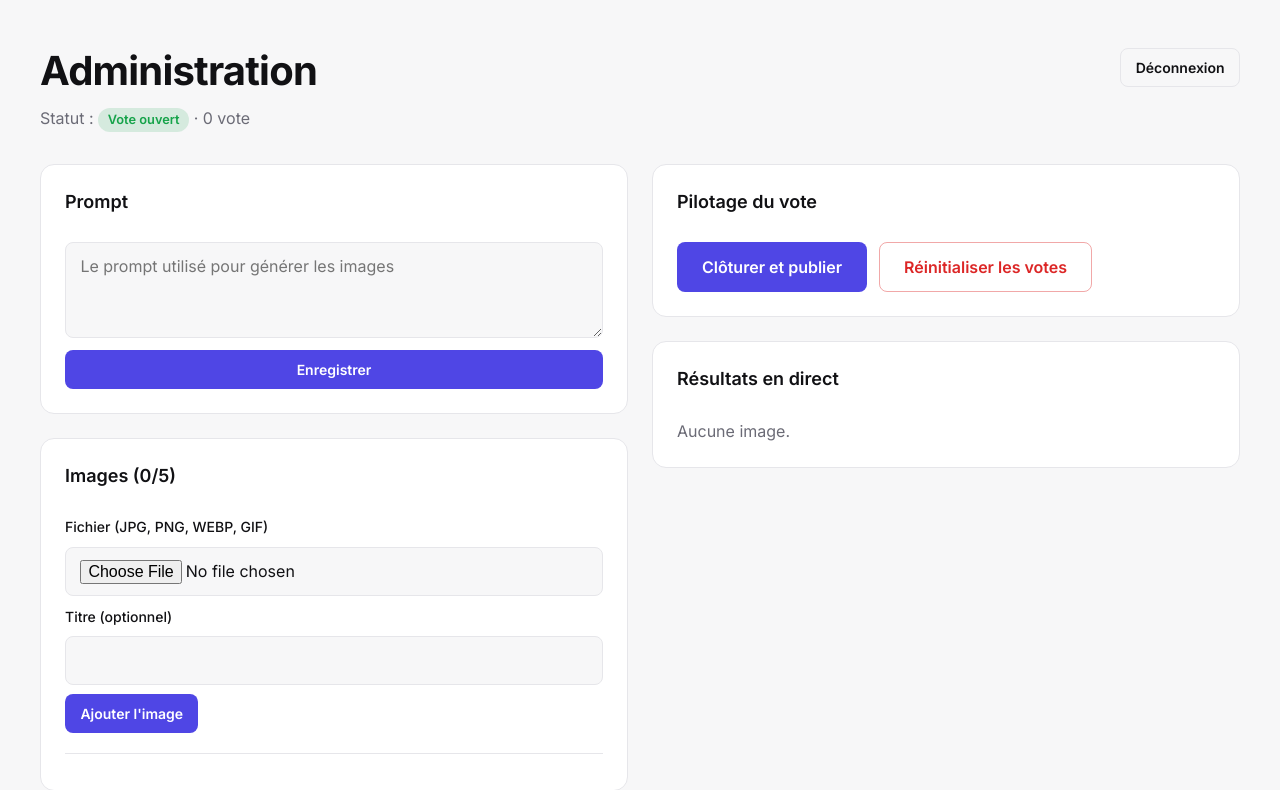
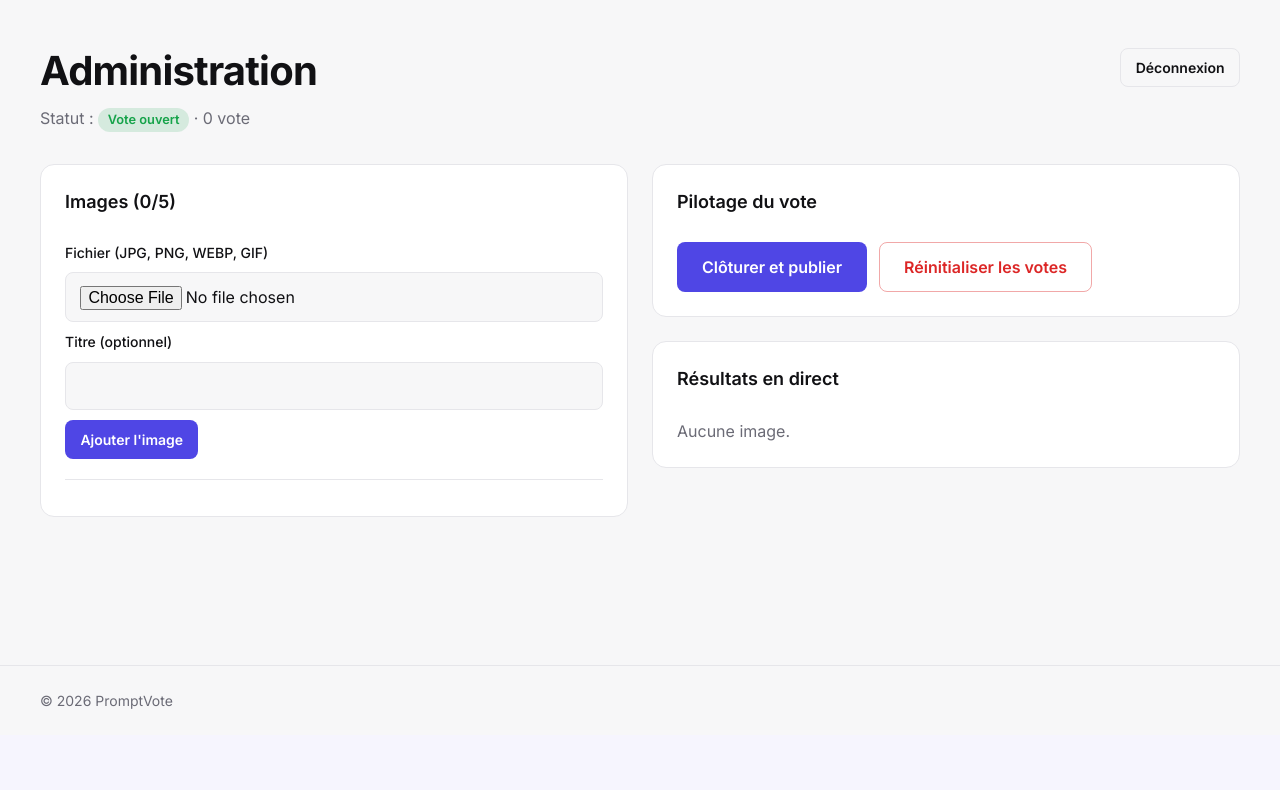
Before and after one commit to CedrickR/agp, a PHP site: page /admin.php in a window 1280 px wide. Shown: the part 65-855 px from the top of the page. After the commit the page ends 774 px from the top, so only its background shows below. Run offline with PHP 8.4, Linux system fonts and the light colour scheme; the visitor is signed in with stand-in values (Sample User, id 1).

Commit message:
Supprime le prompt et change le titre de l'accueil
Co-Authored-By: Claude Opus 5.5 <noreply@anthropic.com>
Claude-Session: https://claude.ai/code/session_01DQ1EXj2WXmY2CrAkzb8eRy

```diff
--- a/admin.php
+++ b/admin.php
@@ -56,12 +56,6 @@ if ($_SERVER['REQUEST_METHOD'] === 'POST') {
     $action = $_POST['action'] ?? '';
 
     switch ($action) {
-        case 'prompt':
-            $prompt = trim((string) ($_POST['prompt'] ?? ''));
-            update_data(function (array &$d) use ($prompt) { $d['prompt'] = $prompt; });
-            flash('success', 'Prompt enregistré.');
-            break;
-
         case 'upload':
             $file  = $_FILES['image'] ?? null;
             $title = trim((string) ($_POST['title'] ?? ''));
@@ -187,14 +181,6 @@ page_header('Administration');
         <div class="admin_grid">
           <!-- Colonne gauche : contenu du concours -->
           <div class="admin_col">
-            <form method="post" class="card_component">
-              <h2 class="heading-style-h5">Prompt</h2>
-              <input type="hidden" name="csrf" value="<?= $csrf ?>">
-              <input type="hidden" name="action" value="prompt">
-              <textarea class="form_input is-textarea" name="prompt" rows="3" placeholder="Le prompt utilisé pour générer les images"><?= e($data['prompt']) ?></textarea>
-              <button type="submit" class="button is-small">Enregistrer</button>
-            </form>
-
             <div class="card_component">
               <h2 class="heading-style-h5">Images (<?= count($data['images']) ?>/<?= MAX_IMAGES ?>)</h2>
 
--- a/assets/style.css
+++ b/assets/style.css
@@ -172,16 +172,6 @@ h1, h2, h3, h4, h5, p { margin: 0; }
 .footer_component { border-top: 1px solid var(--color-border); padding: 1.5rem 0; }
 
 /* ---------- Accueil / vote ---------- */
-.hero_prompt {
-  margin: 1.5rem auto;
-  padding: 1.25rem 1.5rem;
-  background: var(--color-surface);
-  border: 1px solid var(--color-border);
-  border-radius: var(--radius-medium);
-  text-align: left;
-}
-.hero_prompt-label { display: block; font-size: .75rem; font-weight: 600; text-transform: uppercase; letter-spacing: .08em; color: var(--color-muted); margin-bottom: .35rem; }
-.hero_prompt .text-size-medium { font-style: italic; }
 
 .vote_grid { display: grid; grid-template-columns: repeat(5, 1fr); gap: 1.25rem; }
 
--- a/inc/lib.php
+++ b/inc/lib.php
@@ -6,7 +6,6 @@ session_start();
 function default_data(): array
 {
     return [
-        'prompt' => '',
         'status' => 'open', // open | closed
         'images' => [],
         'voters' => [],
--- a/resultats.php
+++ b/resultats.php
@@ -12,9 +12,6 @@ page_header('Résultats du vote');
       <div class="padding-section-small text-align-center">
         <span class="tag">Résultats</span>
         <h1 class="heading-style-h1">Le verdict</h1>
-        <?php if ($data['prompt'] !== ''): ?>
-          <p class="text-size-medium text-color-muted">« <?= e($data['prompt']) ?> »</p>
-        <?php endif; ?>
       </div>
 
       <div class="padding-bottom padding-large">
```
Also changed, not shown: index.php (+2 -8 lines).
